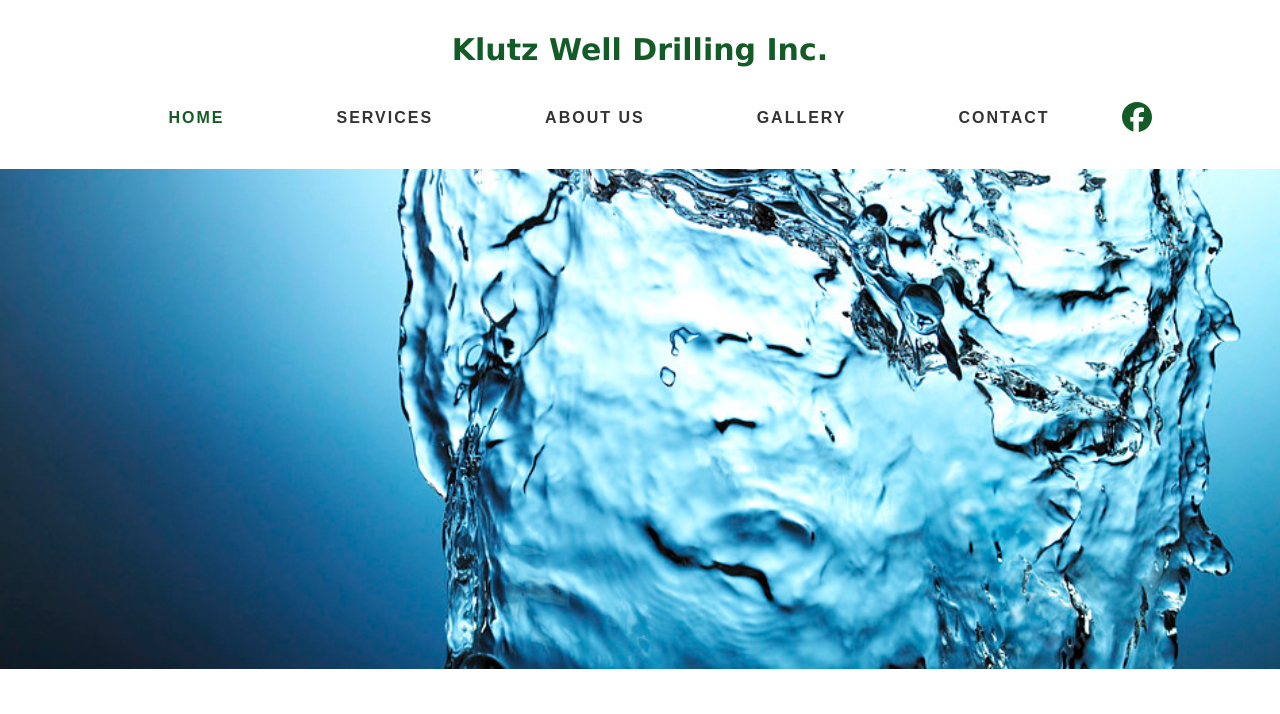
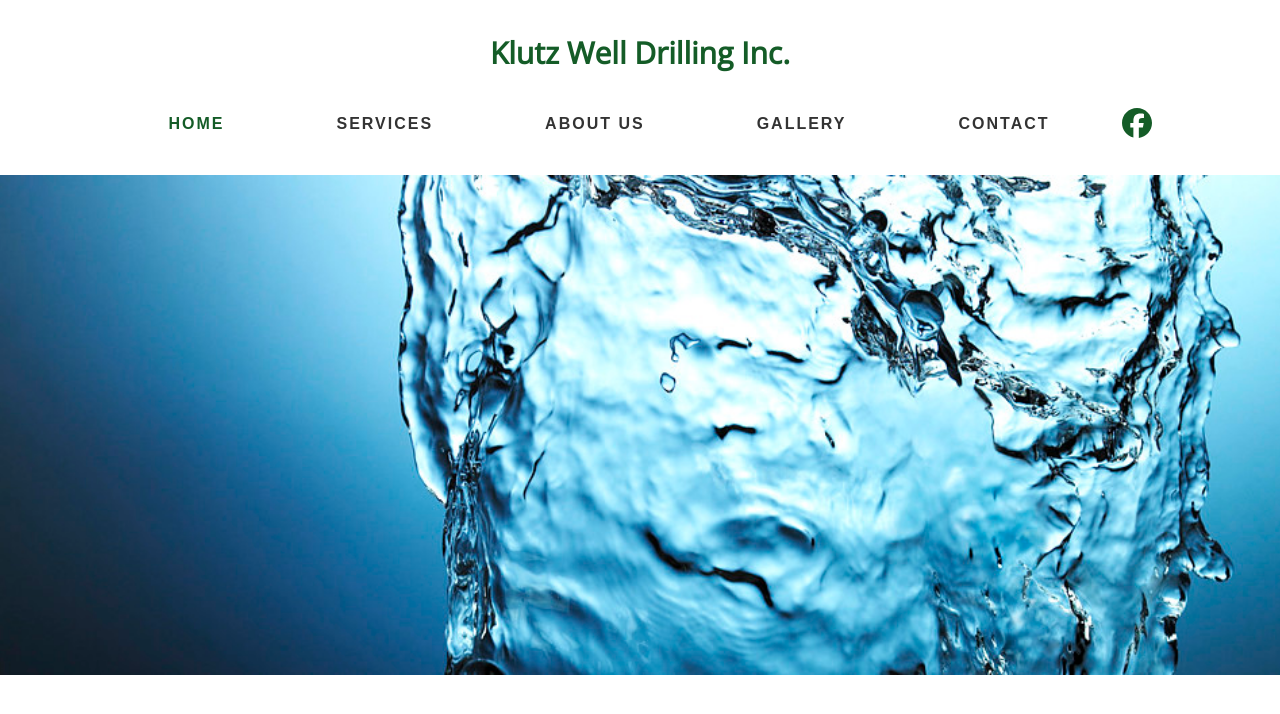
Before and after one commit to JShilling4/klutz-well-drilling-website, a Nuxt app: page / in a window 1280 px wide. Shown: the top 714 px of the page. Built offline with nearby package versions, Linux system fonts and the light colour scheme.

Commit message:
global style update

```diff
--- a/app.vue
+++ b/app.vue
@@ -22,7 +22,10 @@ html {
 }
 
 body {
-  font-family: Verdana, sans-serif;
+  font-family: "Open Sans", sans-serif;
+  font-optical-sizing: auto;
+  font-style: normal;
+  font-variation-settings: "width" 100;
 }
 
 ul {
@@ -33,6 +36,10 @@ ul {
 a {
   color: #fff;
   text-decoration: none;
+}
+
+img {
+  max-width: 100%;
 }
 
 .app {
@@ -61,10 +68,6 @@ a {
   }
 }
 
-.body-wrapper {
-  min-height: 100vh;
-}
-
 * {
   scrollbar-width: thin;
   // scrollbar-color: var(--color-primary) var(--banner-color);
@@ -83,25 +86,4 @@ body::-webkit-scrollbar-thumb {
   // outline: 1px solid var(--color-secondary);
   border-radius: 10px;
 }
-
-.view-container {
-  padding: 2rem 0;
-
-  @media screen and (max-width: 460px) {
-    padding-top: 1rem;
-  }
-
-  // &.--with-bg {
-  //   background-image: url("https://res.cloudinary.com/damqu5egp/image/upload/v1717951765/steele_rail_band/backgrounds/page-bg_mjzrxz.jpg");
-  //   background-attachment: fixed;
-  //   background-position: center;
-  //   background-size: cover;
-  //   @media screen and (max-width: 1024px) {
-  //     background: none;
-  //   }
-  //   @media screen and (max-width: 768px) {
-  //     background-color: var(--bg-black);
-  //   }
-  // }
-}
 </style>
```
